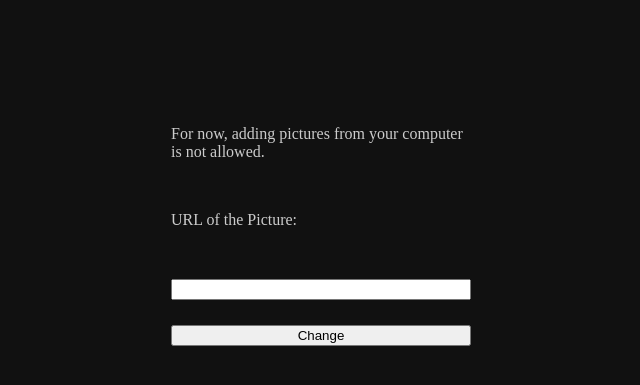
After one commit to Burak4Arslan/mini-media-atlas, a Node server app: template views/changepp.hbs in a window 1280 px wide. The commit adds this page. Shown: the top 385 px of the page, without its empty margins (319-959 px from the left). Run offline with Node 20, Linux system fonts and the light colour scheme; the template is opened without the code that fills it, so the values that code supplies are empty; some libraries are stand-ins or nearby versions.

Commit message:
Users can change Profile Picture, Profile Picture is Displayed with Posts

```diff
--- a/public/css/style.css
+++ b/public/css/style.css
@@ -40,6 +40,11 @@ body {
     margin-bottom: 25px;
 
 }
+.mabot {
+
+    margin-top: 25px;
+
+}
 
 #mainHomeDiv {
 
@@ -70,7 +75,7 @@ body {
 
     margin-top: 10px;
     list-style-type: none;
-    margin-left: 30px;
+    margin-left: 80px;
 }
 
 .inli {
@@ -100,5 +105,28 @@ body {
 
     float : right;
 
+}
+
+.changeppDiv {
+
+    display: grid;
+    width: 300px;
+    margin: 100px auto;
 
 }
+
+#inputPicture {
+
+    width:"100px";
+    height:"100px";
+    margin: auto;
+    display: none;
+
+}
+
+.pPicture {
+
+    width:"100px";
+    height:"100px";
+
+}
--- /dev/null
+++ b/public/js/changepp.js
@@ -0,0 +1,46 @@
+
+let newpppath;
+
+window.addEventListener('keyup',(e)=> {
+    newpppath = document.getElementById('inputpp').value;
+    try {
+        console.log(document.getElementById('inputPicture').src = newpppath);
+        document.getElementById('inputPicture').style.display = 'initial';
+        document.getElementById('inputPicture').style.width = '100px';
+        document.getElementById('inputPicture').style.height = '100px';
+        console.log('tryladım');
+    } catch(e) {
+        console.log('catchledim');
+        document.getElementById('inputPicture').style.display = 'none';
+        document.getElementById('inputPicture').style.width = '100px';
+        document.getElementById('inputPicture').style.height = '100px';
+        e.preventDefault();
+    }
+})
+
+document.getElementById('changepp').addEventListener('click',()=> {
+
+
+    fetch('/home/pp', {
+        method: 'POST',
+        headers: {
+            'Content-Type': 'application/json'
+        },
+        body: JSON.stringify({
+            pp: {
+                pppath: newpppath
+            }
+        })
+    }).then((response)=> {
+        console.log(response);
+        if(response.status==200) {
+
+            window.location.href = '/home';
+
+        } else {
+
+        }
+
+    });
+
+})
--- a/public/js/home.js
+++ b/public/js/home.js
@@ -11,7 +11,9 @@ function writer() {
         posts= posts.posts;
         for(i=posts.length-1 ; i>-1 ;i--) {
 
-            myList += '<ol class="inli"><li class="usernameList">' + posts[i].username + ' says :</li>';
+            myList += '<ol class="inli">'+
+            '<li class="usernameList"><img class="pPicture" width="30px" height="30px" src="'+ posts[i].ppurl +'">' +
+            posts[i].username + ' says :</li>';
             myList += '<li class="postList">' + posts[i].post + '</li><small class="fr">'+ posts[i].time +'</small></ol>';
         }
         document.getElementById('ulList').innerHTML = myList;
--- a/src/app.js
+++ b/src/app.js
@@ -1,5 +1,7 @@
 const express = require('express');
 const path = require('path');
+const fs = require('fs');
+
 var myUser = {};
 
 const mongodb = require('mongodb');
@@ -81,7 +83,8 @@ app.post('/sign', (req,res)=> {
 
                                 email : data.user.email,
                                 username: data.user.username,
-                                password:data.user.password
+                                password:data.user.password,
+                                ppurl: ''
 
                             } ,
                             (error,result) => {
@@ -159,6 +162,7 @@ app.post('/home', (req,res)=>{
         db.collection('posts').insertOne( {
 
             username : data.post.username,
+            ppurl : myUser.ppurl,
             post : data.post.post,
             time : thisTime
 
@@ -216,6 +220,60 @@ app.get('/home/posts', (req,res) => {
 
 })
 
+app.get('/home/pp', (req,res) => {
+
+    if(!myUser.username) {
+        res.redirect('/');
+    } else {
+        res.render('changepp');
+    }
+
+})
+
+app.post('/home/pp', (req,res) => {
+
+    const url = req.body.pp.pppath;
+
+    // console.log(url);
+
+    MongoClient.connect(connectionURL,{useNewUrlParser: true}, (error,client)=> {
+
+        if(error) {
+
+            return console.log(error);
+
+        }
+        const db = client.db(databaseName);
+
+        db.collection('users').findOneAndReplace({
+
+            username : myUser.username,
+
+        },{
+            email : myUser.email,
+            username: myUser.username,
+            password: myUser.password,
+            ppurl : url
+
+
+        }, (error,result)=> {
+            if(result) {
+                myUser.ppurl = url;
+                res.sendStatus(200);
+            } else {
+                console.log(error);
+                res.sendStatus(305);
+            }
+        });
+
+    })
+})
+
+app.get('/*', (req,res) => {
+
+
+})
+
 
 app.listen(port, () => {
 
--- /dev/null
+++ b/views/changepp.hbs
@@ -0,0 +1,24 @@
+<!DOCTYPE html>
+<html lang="en">
+<head>
+    <meta charset="UTF-8">
+    <meta name="viewport" content="width=device-width, initial-scale=1.0">
+    <meta http-equiv="X-UA-Compatible" content="ie=edge">
+
+    <link rel="stylesheet" href="/css/style.css">
+
+    <title>Change Profile Picture</title>
+</head>
+<body>
+
+    <div class="changeppDiv">
+        <span class="whiteText mabot">For now, adding pictures from your computer is not allowed.</span>
+        <span class="whiteText mabot">URL of the Picture:</span>
+        <input type="text " id="inputpp" class="whiteText mabot">
+        <img id="inputPicture" class="whiteText">
+        <button id="changepp" class="matop">Change</button>
+    </div>
+
+    <script src="/js/changepp.js"></script>
+</body>
+</html>
```
